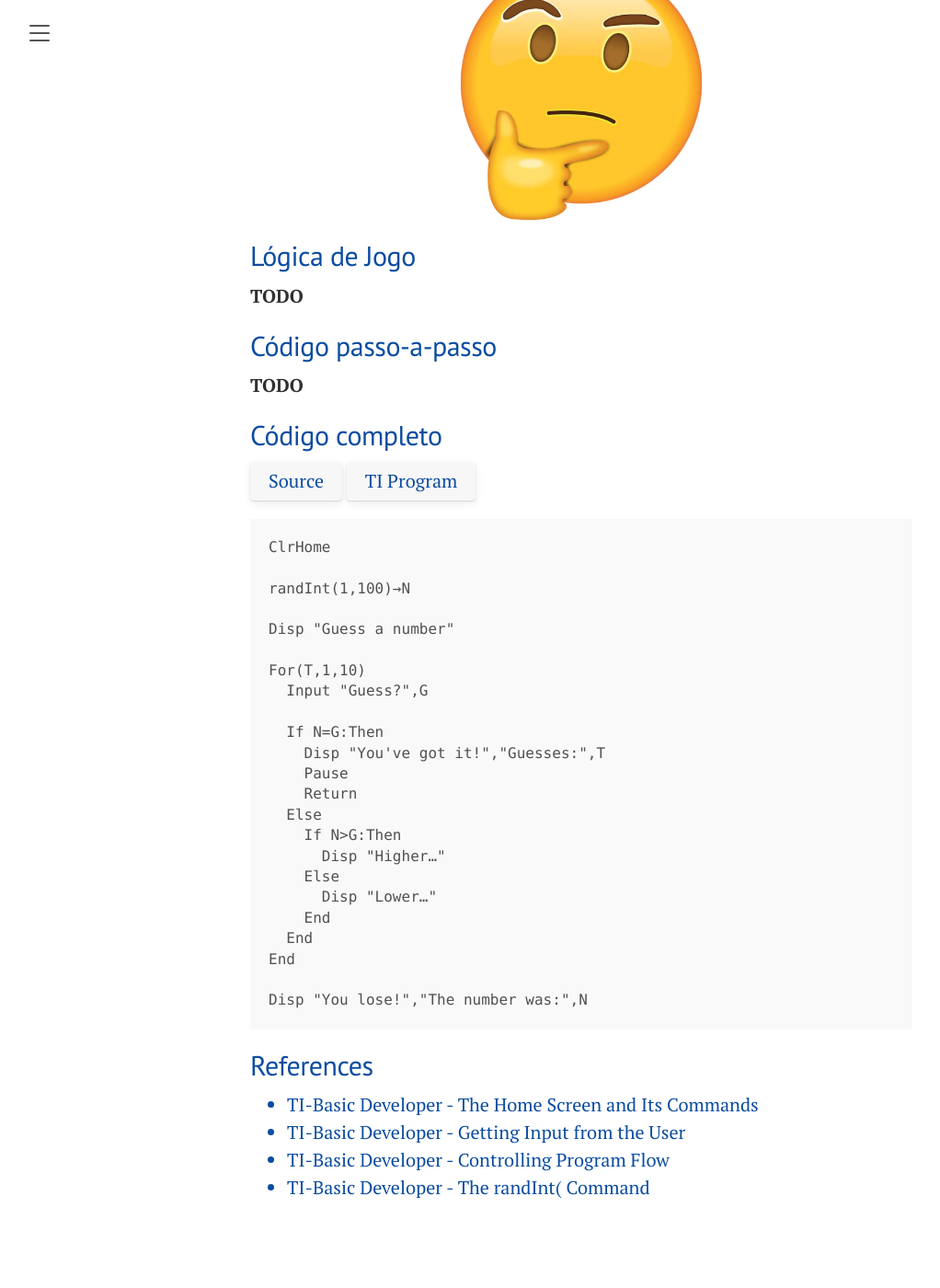
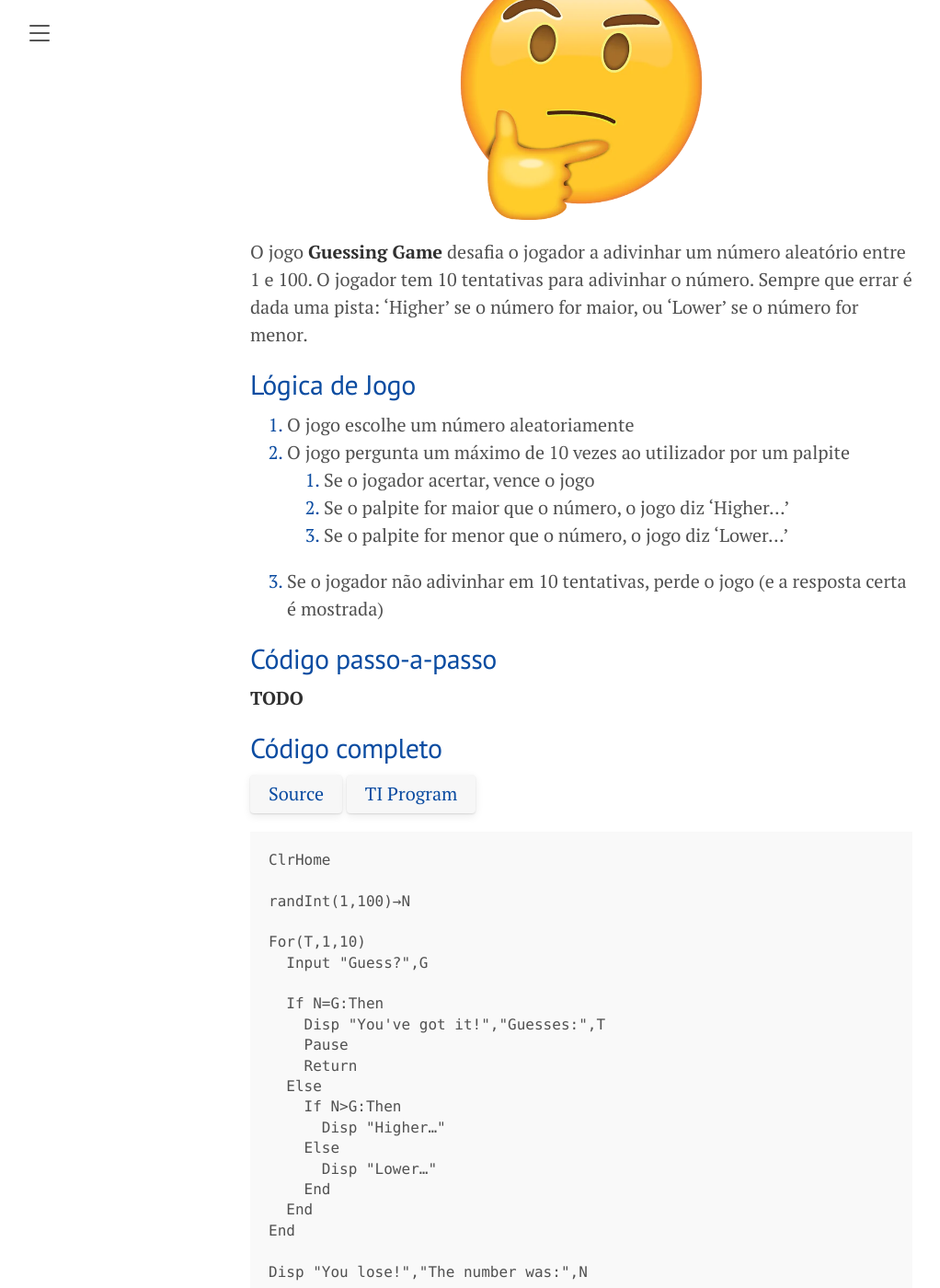
Before and after one commit to diogo-mustachio-barros/hack-your-calculator, a Jekyll site: the page built from pages/guess.md, in a window 1280 px wide and 1400 px high, scrolled down 233 px. Shown: the whole window at 92% size, without its empty margins (8-1030 px from the left). Built offline with Jekyll 4.4.1, drawn with Linux system fonts in a browser that asks for light colours.

Commit message:
updated guess

```diff
--- a/pages/guess.md
+++ b/pages/guess.md
@@ -8,10 +8,18 @@ title: Game - Guessing Game
 
 ![thinking](/images/thinking.webp){:height="280px" .centered-image}
 
-
+O jogo **Guessing Game** desafia o jogador a adivinhar um número aleatório entre 1 e 100. O
+    jogador tem 10 tentativas para adivinhar o número. Sempre que errar é dada uma pista:
+    'Higher' se o número for maior, ou 'Lower' se o número for menor.
 
 ## Lógica de Jogo
-**TODO**
+
+1. O jogo escolhe um número aleatoriamente
+2. O jogo pergunta um máximo de 10 vezes ao utilizador por um palpite
+    1. Se o jogador acertar, vence o jogo
+    2. Se o palpite for maior que o número, o jogo diz 'Higher...'
+    3. Se o palpite for menor que o número, o jogo diz 'Lower...'
+3. Se o jogador não adivinhar em 10 tentativas, perde o jogo (e a resposta certa é mostrada)
 
 ## Código passo-a-passo
 **TODO**
@@ -25,8 +33,6 @@ title: Game - Guessing Game
 ClrHome
 
 randInt(1,100)→N
-
-Disp "Guess a number"
 
 For(T,1,10)
   Input "Guess?",G
--- a/programs/GUESS/GUESS.txt
+++ b/programs/GUESS/GUESS.txt
@@ -1,8 +1,6 @@
 ClrHome
 
 randInt(1,100)→N
-
-Disp "Guess a number"
 
 For(T,1,10)
   Input "Guess?",G
```
Also changed, not shown: 1 other file.
